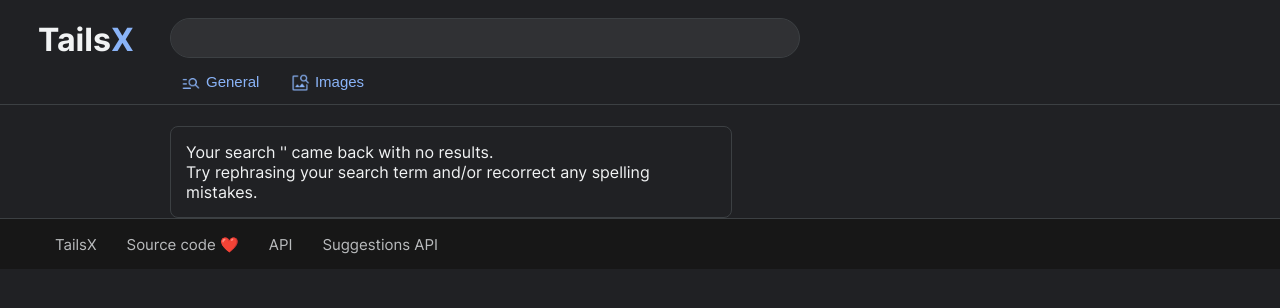
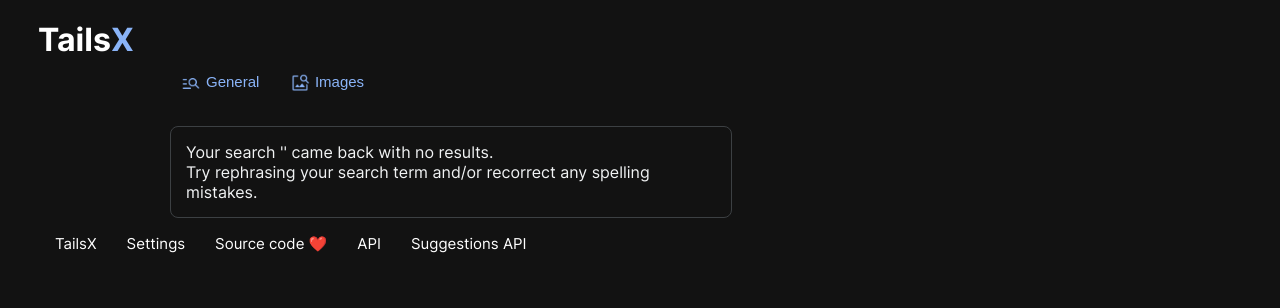
Before and after one commit to Extravi/araa-search, a Flask app: template templates/images.html in a window 1280 px wide. Shown: the top 308 px of the page. Run offline with Flask 2, Linux system fonts and the light colour scheme; the template is opened without the code that fills it, so the values that code supplies are empty.

Commit message:
added settings (incomplete)

```diff
--- a/__init__.py
+++ b/__init__.py
@@ -1,4 +1,4 @@
-from flask import Flask, request, render_template, jsonify, Response
+from flask import Flask, request, render_template, jsonify, Response, make_response, redirect, url_for
 import requests
 import random
 from bs4 import BeautifulSoup
@@ -30,16 +30,25 @@ def makeHTMLRequest(url: str) -> Response:
     # Return the HTML in an easy to parse object
     return BeautifulSoup(html.text, "lxml")
 
-@app.route("/info")
-def info():
-    xff = request.headers.get("X-Forwarded-For")
-    if xff:
-        ip = xff.split(",")[-1].strip()
-    else:
-        ip = request.remote_addr or "unknown"
-    # returns client info/ip
-    user_agent = request.headers.get("User-Agent") or "unknown"
-    return jsonify({"Info": {"User-Agent": user_agent, "origin": ip}})
+# default theme
+DEFAULT_THEME = 'dark'
+
+@app.route('/settings')
+def settings():
+    # default theme if none is set
+    theme = request.cookies.get('theme', DEFAULT_THEME)
+    return render_template('settings.html', theme=theme)
+
+@app.route('/save-settings', methods=['POST'])
+def save_settings():
+    # get the selected theme from the form
+    theme = request.form.get('theme')
+
+    # set the theme cookie
+    response = make_response(redirect(url_for('settings')))
+    response.set_cookie('theme', theme, max_age=2147483647) # set the cookie to never expire
+
+    return response
 
 @app.route("/suggestions")
 def suggestions():
@@ -125,7 +134,7 @@ def textResults(query) -> Response:
     else:
         return render_template("results.html", results = results, title = f"{query} - TailsX",
             q = f"{query}", fetched = f"Fetched the results in {elapsed_time:.2f} seconds",
-            snip = f"{snip}", kno_rdesc = f"{kno}", rdesc_link = f"{kno_link}", user_info=f"{info}")
+            snip = f"{snip}", kno_rdesc = f"{kno}", rdesc_link = f"{kno_link}", user_info=f"{info}", theme=request.cookies.get('theme', DEFAULT_THEME), DEFAULT_THEME=DEFAULT_THEME)
 
 @app.route("/img_proxy")
 def img_proxy():
@@ -163,7 +172,7 @@ def imageResults(query) -> Response:
 
     # render
     return render_template("images.html", results = results, title = f"{query} - TailsX",
-        q = f"{query}", fetched = f"Fetched the results in {elapsed_time:.2f} seconds")
+        q = f"{query}", fetched = f"Fetched the results in {elapsed_time:.2f} seconds", theme=request.cookies.get('theme', DEFAULT_THEME), DEFAULT_THEME=DEFAULT_THEME)
 
 def videoResults(query) -> Response:
     # remember time we started
@@ -213,7 +222,7 @@ def search():
         # get the `q` query parameter from the URL
         query = request.args.get("q", "").strip()
         if query == "":
-            return app.send_static_file("search.html")
+            return render_template("search.html", theme=request.cookies.get('theme', DEFAULT_THEME), DEFAULT_THEME=DEFAULT_THEME)
 
         # type of search (text, image, etc.)
         type = request.args.get("t", "text")
--- a/static/style.css
+++ b/static/style.css
@@ -39,7 +39,7 @@ body {
 }
 
 html {
-    background-color: #202124;
+    background-color: var(--html-bg);
     font-family: 'Inter', Arial, Helvetica, sans-serif;
     font-size: 16px;
 }
@@ -81,7 +81,7 @@ html {
 
 .wrapper-results {
     margin: 0 auto;
-    background: #303134;
+    background: var(--search-bg-input);
     border-radius: 22px;
     position: absolute;
     width: 628px;
@@ -90,7 +90,7 @@ html {
     top: 18px;
     left: 170px;
     z-index: 2;
-    border: 1px solid #3C4043;
+    border: 1px solid var(--search-bg-input-border);
 }
 
 #theme {
@@ -214,13 +214,13 @@ h3:hover {
 }
 
 p {
-    color: #F1F3F4;
+    color: var(--font-fg);
 }
 
 .results-search-container {
-    background-color: #202124;
+    background-color: var(--search-bg);
     width: 100%;
-    border-bottom: 1px solid #3c4043;
+    border-bottom: 1px solid var(--border);
     position: fixed;
     z-index: 999;
     top: 0;
@@ -229,15 +229,15 @@ p {
 .footer {
     box-sizing: border-box;
     width: 100%;
-    background-color: #171717;
-    color: #999da2;
+    background-color: var(--footer-bg);
+    color: var(--footer-font);
     position: relative;
     bottom: 0;
     padding-left: 10px;
     padding-top: 15px;
     padding-bottom: 15px;
     padding-left: 40px;
-    border-top: 1px solid #3c4043;
+    border-top: 1px solid var(--border);
 }
 
 #search_footer {
@@ -260,8 +260,8 @@ p {
 
 .results-search-container input {
     width: 95%;
-    color: #F1F3F4;
-    background-color: #303134;
+    color: var(--font-fg);
+    background-color: var(--search-bg-input);
     font-size: inherit;
     font-family: sans-serif;
     border: none;
@@ -293,7 +293,7 @@ p {
 
 .no-decoration {
     text-decoration: none;
-    color: #F1F3F4;
+    color: var(--font-fg);
 }
 
 .no-decoration:hover {
@@ -333,7 +333,7 @@ p {
 }
 
 .fetched {
-    color: #BABCBE;
+    color: var(--fg);
     left: 175px;
     position: relative;
     font-size: 18px;
--- a/templates/images.html
+++ b/templates/images.html
@@ -6,6 +6,11 @@
     <meta http-equiv="X-UA-Compatible" content="IE=edge">
     <meta name="viewport" content="width=device-width, initial-scale=1.0">
     <title>{{ title }}</title>
+    {% if request.cookies.theme %}
+    <link rel="stylesheet" href="./{{ request.cookies.theme }}.css">
+    {% else %}
+    <link rel="stylesheet" href="./{{ theme }}.css">
+    {% endif %}
     <link rel="stylesheet" type="text/css" href="{{ url_for('static', filename='style.css') }}">
     <link rel="search" type="application/opensearchdescription+xml" href="url_for('static', filename='opensearch.xml') }}" title="TailsX">
 </head>
@@ -41,7 +46,7 @@
             Try rephrasing your search term and/or recorrect any spelling mistakes.
         </div>
     {% endif %}
-    <div class="footer"><a href="/">TailsX</a><a target="_blank" href="https://github.com/Extravi/tailsx">Source code ❤️</a><a target="_blank" href="/api?q=firefox">API</a><a target="_blank" href="/suggestions?q=firefox">Suggestions API</a></div>
+    <div class="footer"><a href="/">TailsX</a><a href="/settings">Settings</a><a target="_blank" href="https://github.com/Extravi/tailsx">Source code ❤️</a><a target="_blank" href="/api?q=firefox">API</a><a target="_blank" href="/suggestions?q=firefox">Suggestions API</a></div>
 </body>
 
 </html>
```
Also changed, not shown: other parts of static/style.css (+13 -13 lines), static/dark.css (added, +22 -0 lines), templates/results.html (+6 -1 lines), templates/search.html (added, +38 -0 lines), templates/settings.html (added, +33 -0 lines), static/light.css (added).
